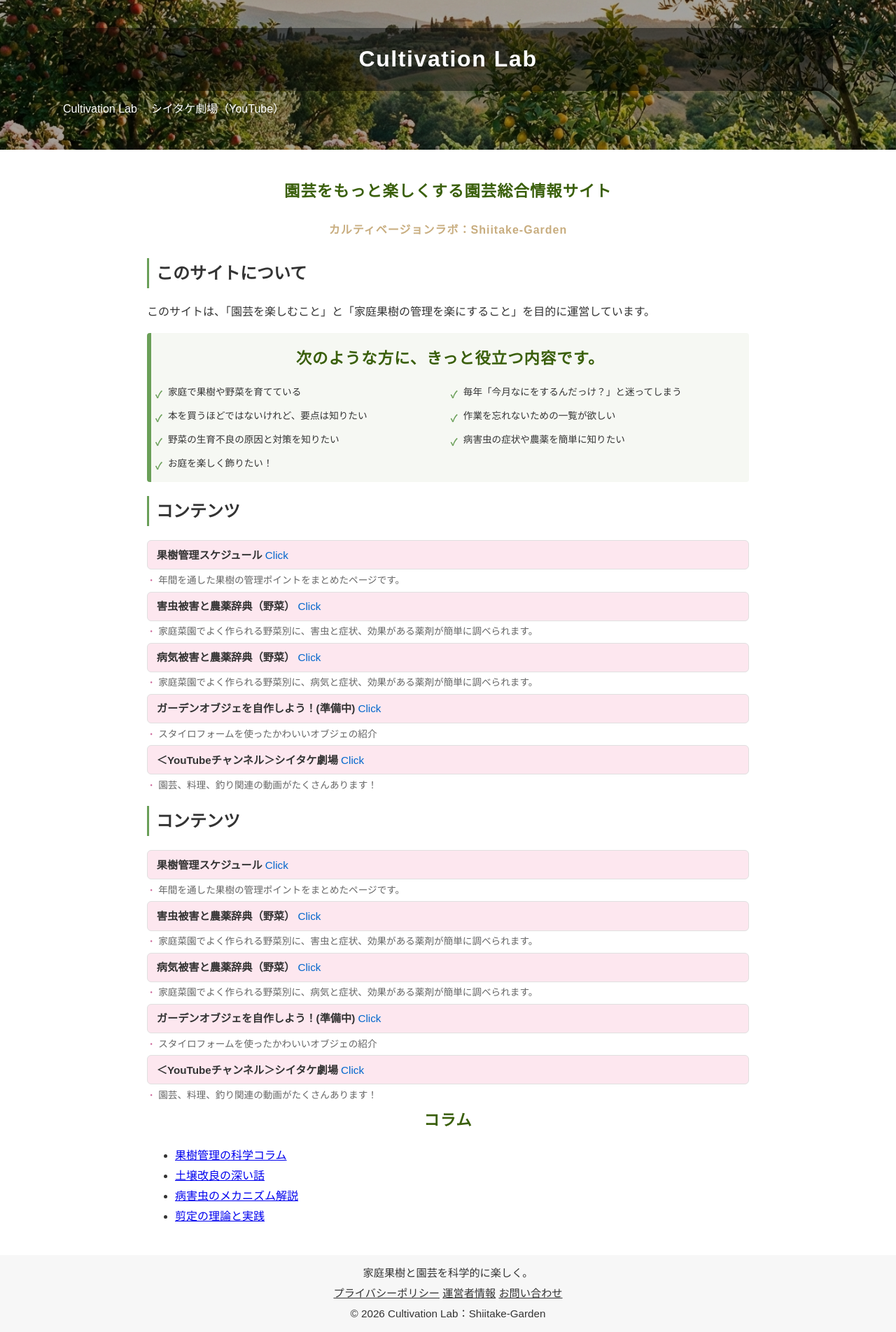
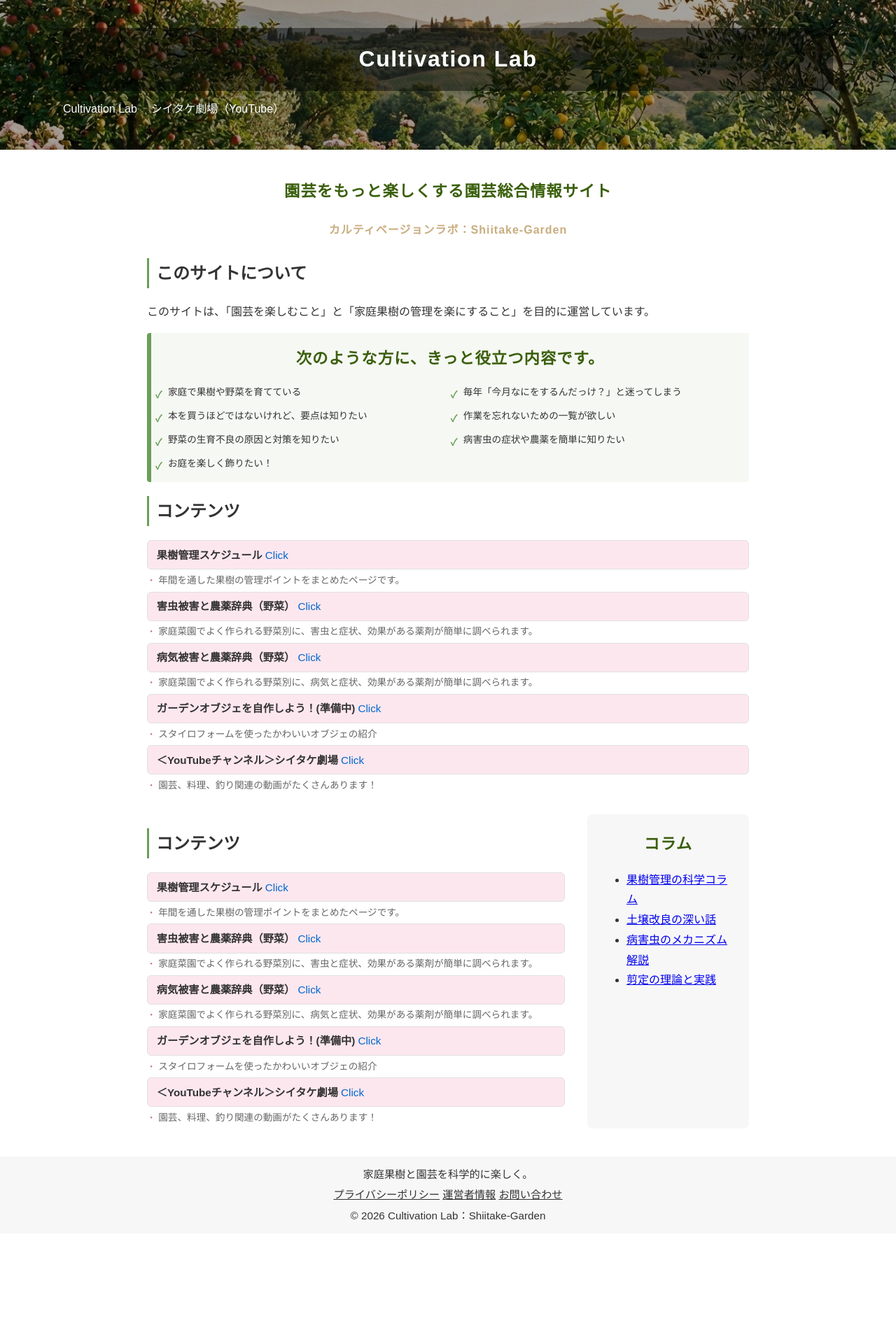
Before and after one commit to shiitake-garden/shiitake-garden.github.io, a Jekyll site: the page built from index2.html, in a window 1280 px wide. Shown: the whole page at 70% size. Built offline with Jekyll 4.4.1, drawn with Linux system fonts in a browser that asks for light colours; after the commit the page ends 1763 px from its top, so only the background shows below that.

Commit message:
Update site.css

```diff
--- a/assets/css/site.css
+++ b/assets/css/site.css
@@ -199,3 +199,29 @@ section .content-list a:hover {
   color: #cc6699;   /* 少し淡いピンク系にしても良い */
   font-size: 0.9em;
 }
+/*コンテンツ領域と右側の外観*/
+
+.content-wrapper {
+  display: flex;
+  gap: 2rem;
+  margin-top: 2rem;
+}
+
+/* メインとサイドバーの幅 */
+.main-content {
+  flex: 3;
+}
+
+.sidebar {
+  flex: 1;
+  background: #f7f7f7;
+  padding: 1rem;
+  border-radius: 8px;
+}
+
+/* スマホ時は縦並びに変更 */
+@media (max-width: 768px) {
+  .content-wrapper {
+    flex-direction: column;
+  }
+}
```
